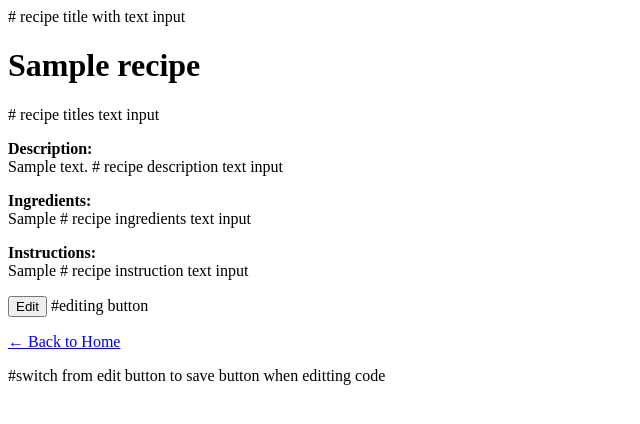
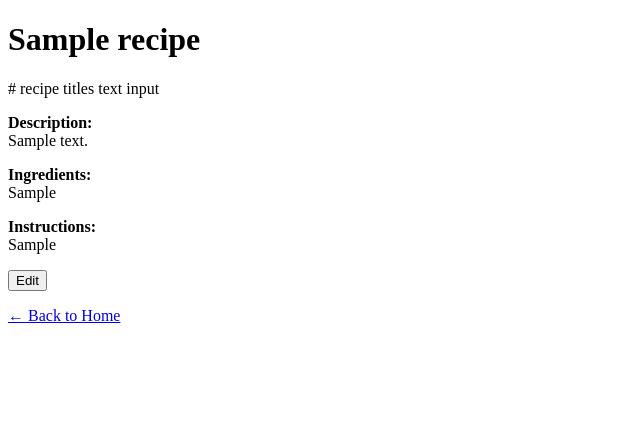
Before and after one commit to RyanTang0203/Recipe_Web_App, a Flask app: page /recipe/1 in a window 1280 px wide. Shown: the top 424 px of the page, without its empty margins (0-640 px from the left). Run offline with Flask 3, Linux system fonts and the light colour scheme; tables that the repository leaves empty hold one stand-in row (values such as "Sample post").

Commit message:
fixed recipe detail comments

```diff
--- a/app/templates/recipe_detail.html
+++ b/app/templates/recipe_detail.html
@@ -1,7 +1,7 @@
 <!DOCTYPE html>
 <html>
 <head>
-    <title>{{ recipe.title }}</title> # recipe title with text input
+    <title>{{ recipe.title }}</title>  <!-- recipe title with text input -->
     <style>
       textarea, input[type="text"] {
           width: 100%;
@@ -15,21 +15,21 @@
         <input type="text" name="title" id="title-input" value="{{ recipe.title }}" style="display:none;">
 
         <p><strong>Description:</strong><br>
-            <span id="description-display">{{ recipe.description }}</span> # recipe description text input
+            <span id="description-display">{{ recipe.description }}</span> <!-- recipe description text input -->
             <textarea name="description" id="description-input" style="display:none;">{{ recipe.description }}</textarea>
         </p>
 
         <p><strong>Ingredients:</strong><br>
-            <span id="ingredients-display">{{ recipe.ingredients }}</span> # recipe ingredients text input
+            <span id="ingredients-display">{{ recipe.ingredients }}</span> <!-- recipe ingredients text input -->
             <textarea name="ingredients" id="ingredients-input" style="display:none;">{{ recipe.ingredients }}</textarea>
         </p>
 
         <p><strong>Instructions:</strong><br>
-            <span id="instructions-display">{{ recipe.instructions }}</span> # recipe instruction text input
+            <span id="instructions-display">{{ recipe.instructions }}</span> <!-- recipe instruction text input -->
             <textarea name="instructions" id="instructions-input" style="display:none;">{{ recipe.instructions }}</textarea>
         </p>
 
-        <button type="button" onclick="enableEdit()" id="edit-btn">Edit</button> #editing button
+        <button type="button" onclick="enableEdit()" id="edit-btn">Edit</button> <!-- editing button -->
         <button type="submit" id="save-btn" style="display:none;">Save</button>
     </form>
 
@@ -39,7 +39,7 @@
       </a>
     </p>
 
-    #switch from edit button to save button when editting code
+    <!-- switch from edit button to save button when editting code -->
     <script>
       function enableEdit() {
           document.getElementById('edit-btn').style.display = 'none';
```
